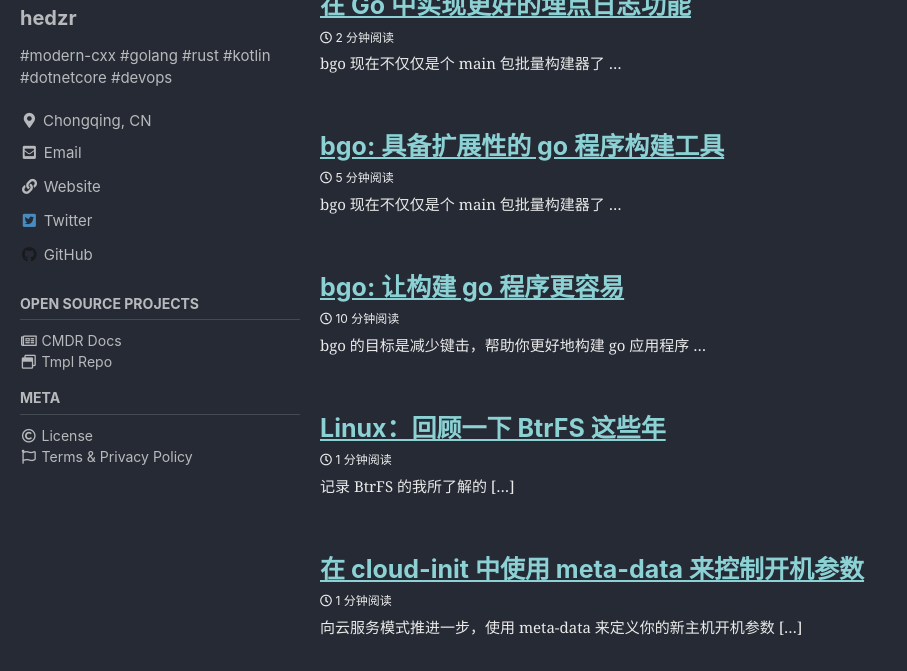
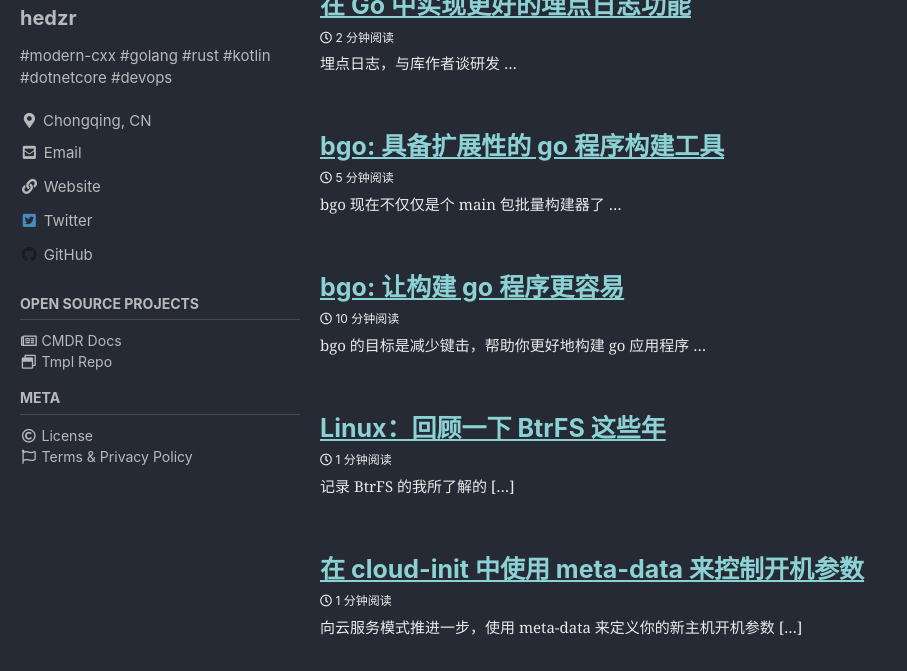
Before and after one commit to hedzr/hedzr.github.io, a Jekyll site: the page built from index.html, in a window 1280 px wide and 900 px high, cut to the strip 229-900 px from the top of the window. Shown: the whole strip, without its empty margins (0-907 px from the left). Built offline with Jekyll 4.4.1, drawn with Linux system fonts in a browser that asks for light colours; cached includes are drawn as plain includes; some web fonts are replaced; the list of posts is cut into pages by our own code.

Commit message:
update excerpt line

```diff
--- a/_posts/2022-04-09-better-tracking-diagnosed-logging-in-go.md
+++ b/_posts/2022-04-09-better-tracking-diagnosed-logging-in-go.md
@@ -13,7 +13,7 @@
   overlay_image: /assets/images/unsplash-image-3.jpg
   overlay_filter: rgba(128, 128, 0, 0.3)
 excerpt: >-
-  bgo 现在不仅仅是个 main 包批量构建器了 ...
+  埋点日志，与库作者谈研发 ...
 ---
 
 
```
